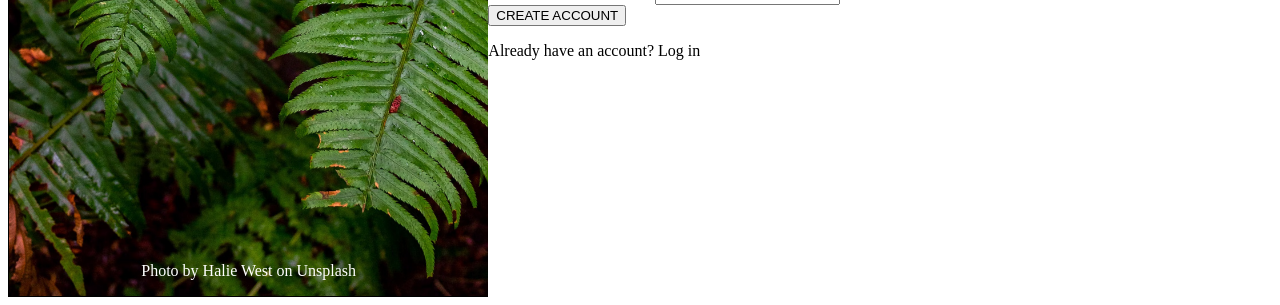
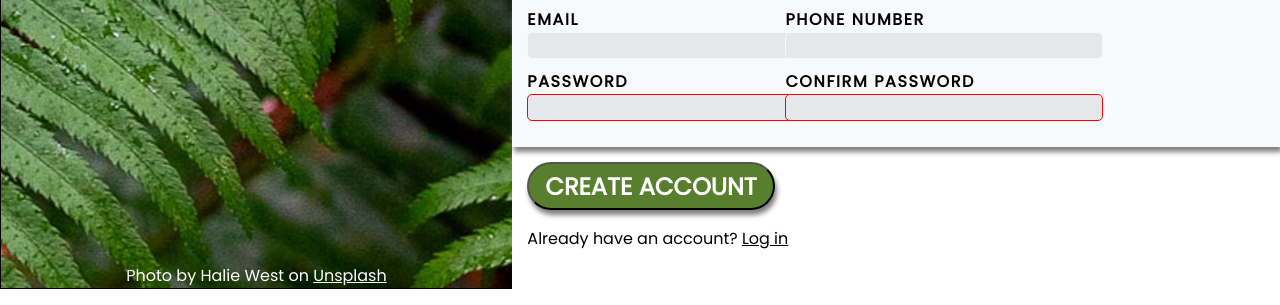
Before and after one commit to klpabes/sign-up-form, a plain HTML site: page index.html in a window 1280 px wide. Shown: the part 511-816 px from the top of the page. Drawn offline with Linux system fonts and the light colour scheme; a script that the page names is missing.

Commit message:
Edit div flex placement. Edit input pseudoclasses

```diff
--- a/styles.css
+++ b/styles.css
@@ -1,10 +1,25 @@
+@import url("https://fonts.googleapis.com/css2?family=Poppins&display=swap");
+
 @font-face {
   font-family: "norse-bold";
   src: url(./assets/Norse-Bold.otf);
 }
 
+:root {
+  --button: #577f2e;
+  --background: white;
+  --form: #f8f9fa;
+  --focus: #6888e1;
+  --input: #e5e7eb;
+  --input-border: #f7f7f9;
+  --input-invalid: red;
+}
+
 * {
   box-sizing: border-box;
+  font-family: "Poppins", sans-serif;
+  margin: 0;
+  padding: 0;
 }
 
 .content {
@@ -13,7 +28,7 @@
   overflow: hidden;
 
   display: flex;
-  background-color: white;
+  background-color: var(--background);
 }
 
 .background {
@@ -21,25 +36,111 @@
   background-position: center;
 
   background-repeat: no-repeat;
-  background-size: cover;
+  background-size: auto;
   width: 40vw;
 
   display: flex;
   justify-content: center;
-  align-content: center;
+  align-items: center;
   border: 1px black solid;
   border-right: none;
 }
 
 .background-description {
-  margin-top: auto;
-  margin-bottom: 0;
-  color: white;
-
+  color: var(--background);
+  align-self: flex-end;
+  text-align: center;
   font-size: max(12px, 100%);
 }
 
-a {
+a,
+a:visited,
+a:active {
   color: inherit;
-  text-decoration: inherit;
+  text-decoration: underline;
 }
+
+/* form */
+.form-container {
+  width: 60%;
+  margin-top: 2%;
+
+  height: 1px;
+}
+.form-container > * {
+  padding-left: 2%;
+}
+
+form {
+  margin-left: 0;
+  background-color: var(--form);
+  border-radius: 0;
+  margin: 2% 0;
+  padding: 2%;
+  box-shadow: 2px 5px 5px gray;
+}
+
+.input-container {
+  display: flex;
+
+  margin-top: 1rem;
+  justify-content: space-between;
+  width: 70%;
+}
+
+.inputs {
+  width: 50%;
+}
+
+label {
+  font-size: 100%;
+  letter-spacing: 0.1rem;
+  font-weight: bold;
+}
+
+.input {
+  display: block;
+
+  appearance: none;
+  width: 80%;
+  padding: 0;
+  margin-bottom: 10px;
+  font-size: 100%;
+  -webkit-appearance: none;
+}
+
+input {
+  background-color: var(--input);
+  font-size: 1rem;
+  border-radius: 5px;
+
+  border: 1px var(--input-border) solid;
+}
+
+input:focus {
+  border: 1px var(--focus) solid;
+  box-shadow: 2px 5px 5px gray;
+}
+
+input:invalid {
+  border: 1px var(--input-invalid) solid;
+}
+
+button[id="sign-up"] {
+  margin-left: 2%;
+  padding-left: 0;
+
+  background-color: var(--button);
+  color: var(--background);
+
+  box-shadow: 2px 5px 5px gray;
+
+  font-size: 1.5rem;
+  font-weight: 800;
+  height: 3rem;
+  padding: 0 1rem;
+
+  text-align: center;
+  margin-bottom: 1rem;
+  border-radius: 50px;
+}
```
